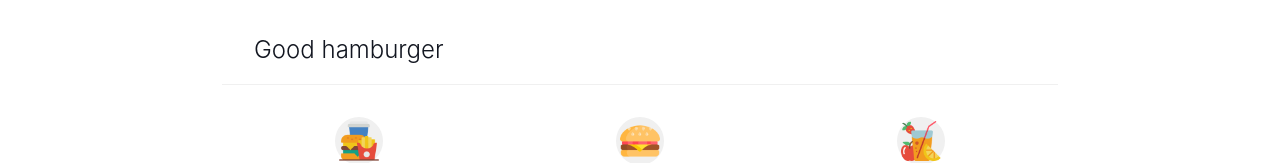
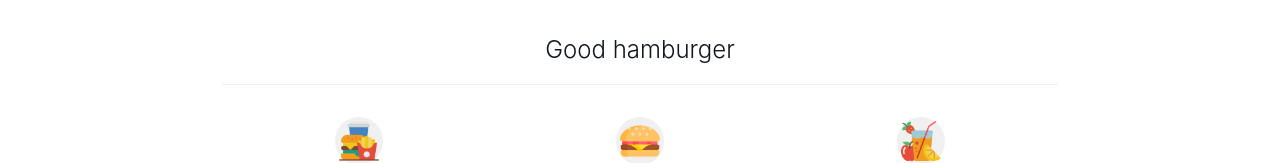
Before and after one commit to Danieruone/good-hamburger, a React (Vite) app: page / in a window 1280 px wide. Shown: the top 163 px of the page. Built offline with nearby package versions, Linux system fonts and the light colour scheme.

Commit message:
Fix icon size

```diff
--- a/src/components/FoodCard/styles.ts
+++ b/src/components/FoodCard/styles.ts
@@ -36,8 +36,8 @@ export const AddFoodButton = styled.button`
   background: #f0722b;
   color: white;
   border-radius: 50%;
-  width: 3rem;
-  height: 3rem;
+  width: 40px;
+  height: 40px;
   border: none;
   font-size: 2rem;
   cursor: pointer;
--- a/src/components/QuantityPicker/styles.ts
+++ b/src/components/QuantityPicker/styles.ts
@@ -13,8 +13,8 @@ export const Container = styled.div`
   & button {
     border-radius: 50%;
     border: none;
-    width: 2rem;
-    height: 2rem;
+    width: 30px;
+    height: 30px;
     font-size: 1rem;
     display: flex;
     justify-content: center;
--- a/src/pages/Main/styles.ts
+++ b/src/pages/Main/styles.ts
@@ -11,9 +11,9 @@ export const Container = styled.div`
 
 export const Header = styled.div`
   display: flex;
-  justify-content: space-between;
+  justify-content: center;
   align-items: center;
-  border-bottom: 1px solid #F0F0F0;
+  border-bottom: 1px solid #f0f0f0;
   padding: 0 2rem;
   margin-bottom: 2rem;
 `;
```
